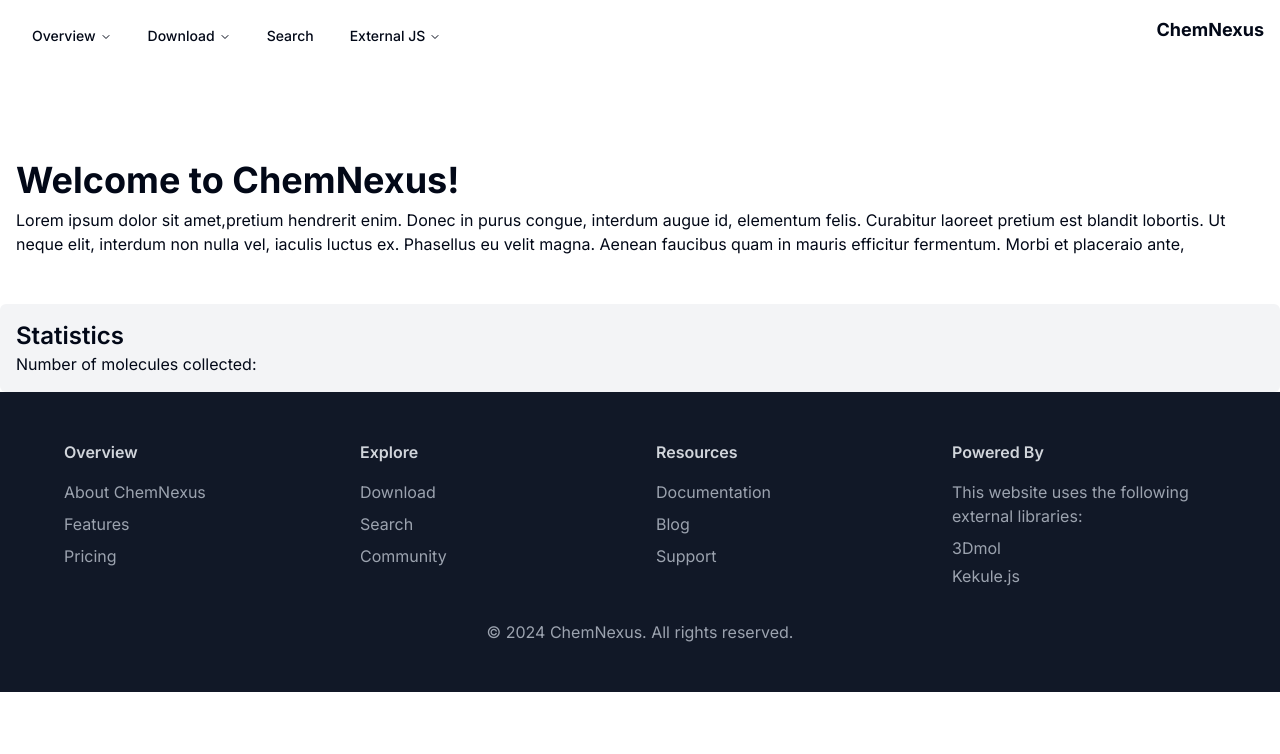
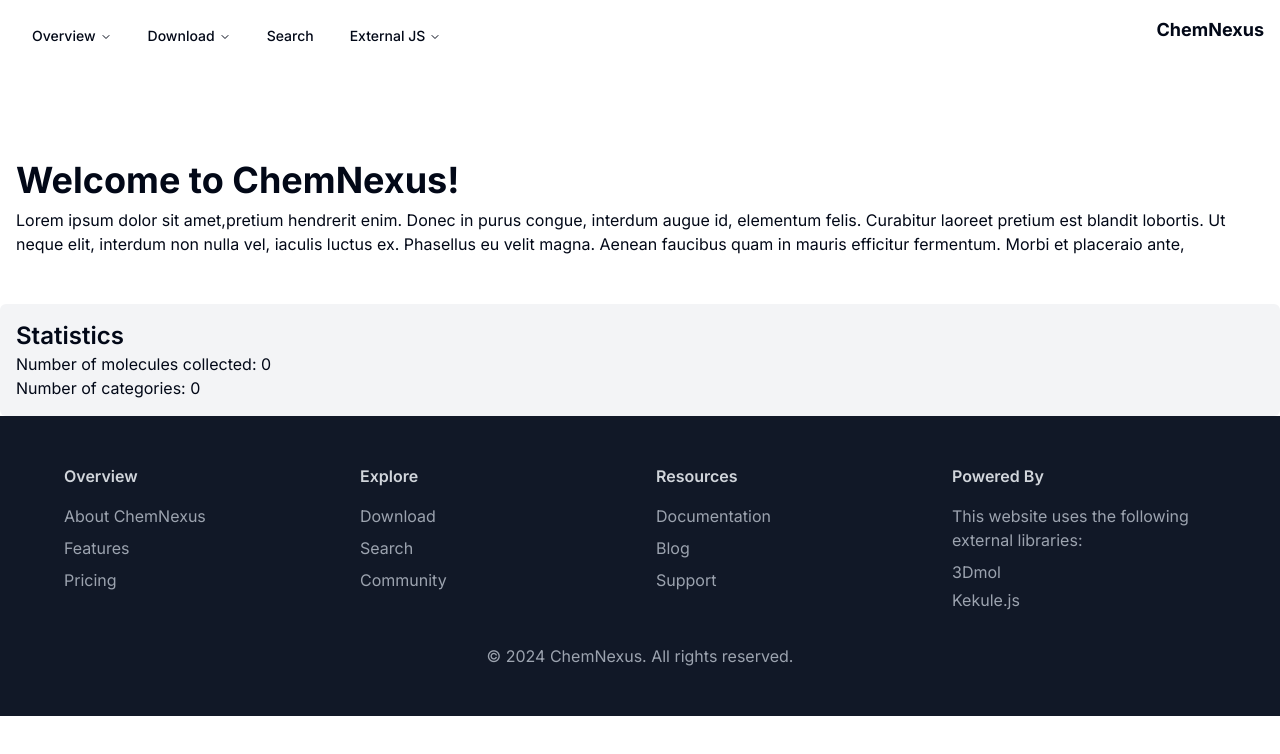
Before and after one commit to ukeSJTU/clc-db-frontend, a Next.js app: page / in a window 1280 px wide. Shown: the top 754 px of the page. Built offline with nearby package versions, Linux system fonts and the light colour scheme; no server answers.

Commit message:
feat: :sparkles: get statistics in home page from backend api

```diff
--- a/app/page.tsx
+++ b/app/page.tsx
@@ -1,7 +1,31 @@
-// pages/index.tsx
+"use client";
+
+import api from "@/utils/api";
 import type { NextPage } from "next";
+import { useState, useEffect } from "react";
+
+const fetchStatistics = async () => {
+    const response = await api.get("/statistics/");
+    return response.data;
+};
 
 const Home: NextPage = () => {
+    const [stats, setStats] = useState({
+        totalMolecules: 0,
+        totalCategories: 0,
+    });
+
+    useEffect(() => {
+        const fetchData = async () => {
+            const data = await fetchStatistics();
+            setStats({
+                totalMolecules: data.total_molecules,
+                totalCategories: data.total_categories,
+            });
+        };
+        fetchData();
+    }, []);
+
     return (
         <div>
             <main className="pt-20">
@@ -22,8 +46,9 @@ const Home: NextPage = () => {
                 <section className="container mx-auto p-4 mt-8 bg-gray-100 rounded-md">
                     <h2 className="text-2xl font-semibold">Statistics</h2>
                     <p>
-                        Number of molecules collected:{" "}
-                        {/* Display your data here */}
+                        Number of molecules collected: {stats.totalMolecules}
+                        <br />
+                        Number of categories: {stats.totalCategories}
                     </p>
                 </section>
             </main>
```
